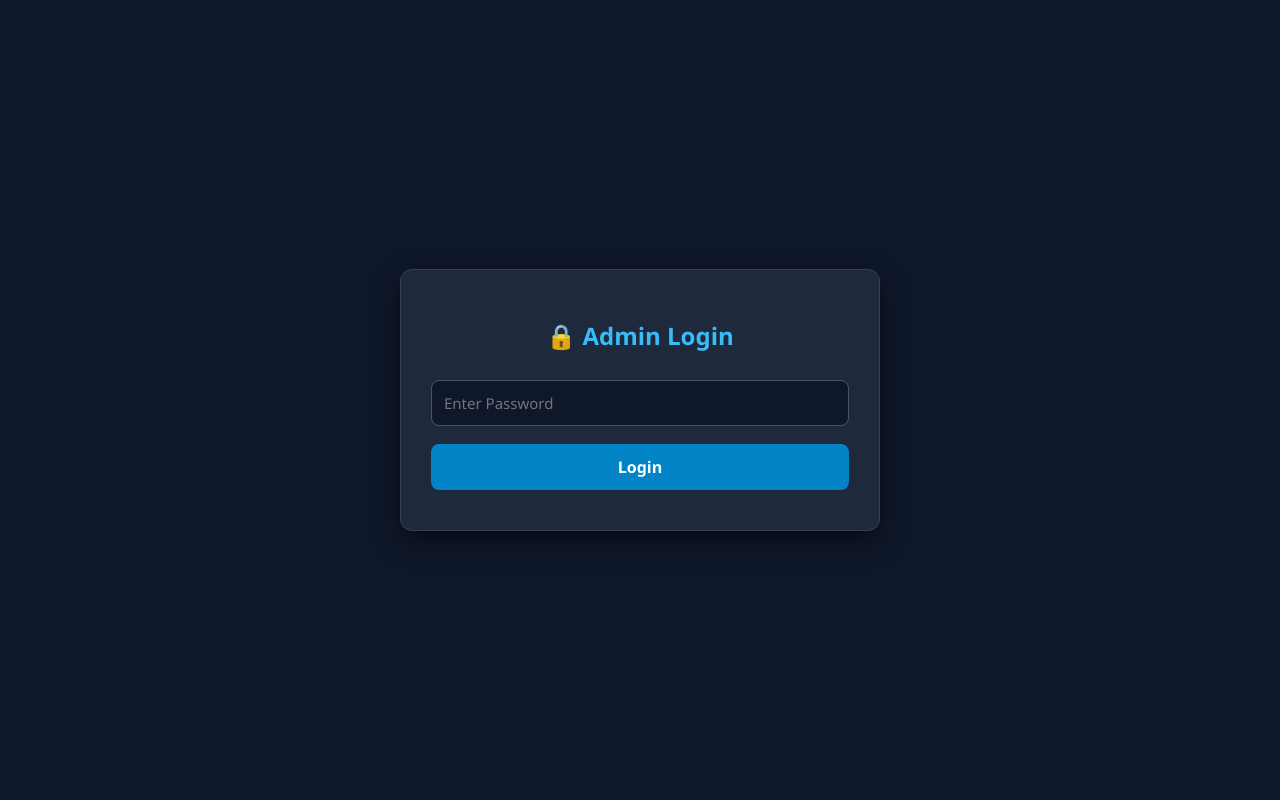
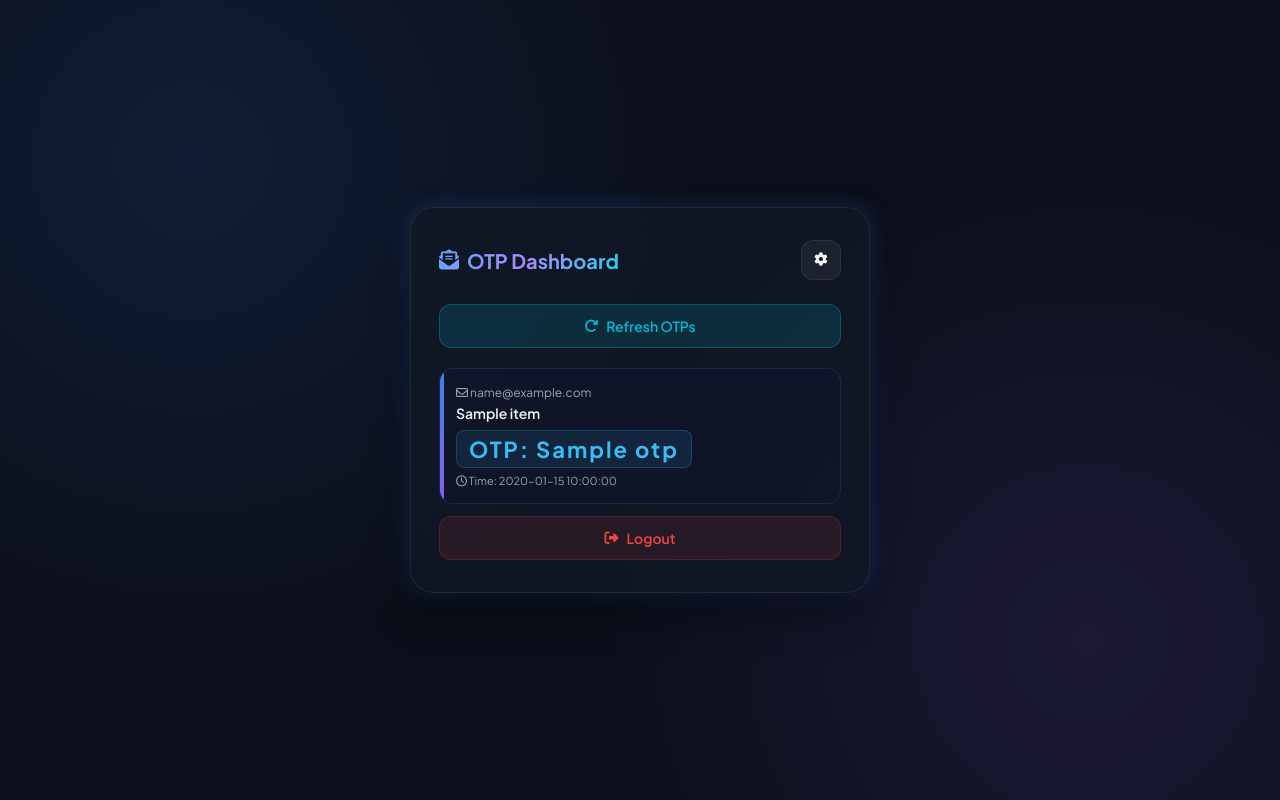
Before and after one commit to tonirshaik/gmail-otp-dashboard, a Flask app: template templates/index.html in a window 1280 px wide. Run offline with Flask 3, Linux system fonts and the light colour scheme; the template is opened without the code that fills it: most values are stand-ins (such as "Sample title", 1, 10 or a date in 2020).

Commit message:
Update index.html

```diff
--- a/templates/index.html
+++ b/templates/index.html
@@ -1,165 +1,368 @@
 <!DOCTYPE html>
-<html lang="bn">
+<html lang="en">
 <head>
     <meta charset="UTF-8">
     <meta name="viewport" content="width=device-width, initial-scale=1.0">
     <title>Gmail OTP Dashboard</title>
+    <link href="https://fonts.googleapis.com/css2?family=Plus+Jakarta+Sans:wght@300;400;500;600;700&display=swap" rel="stylesheet">
+    <link rel="stylesheet" href="https://cdnjs.cloudflare.com/ajax/libs/font-awesome/6.4.0/css/all.min.css">
+
     <style>
-        * { box-sizing: border-box; font-family: 'Segoe UI', Tahoma, Geneva, Verdana, sans-serif; }
-        body { background-color: #0f172a; color: #f8fafc; display: flex; justify-content: center; align-items: center; min-height: 100vh; margin: 0; padding: 20px; }
-        .card { background: #1e293b; padding: 30px; border-radius: 12px; box-shadow: 0 10px 25px rgba(0,0,0,0.5); width: 100%; max-width: 480px; border: 1px solid #334155; }
-        h2 { text-align: center; color: #38bdf8; margin-bottom: 20px; }
-        input { width: 100%; padding: 12px; margin: 8px 0; border-radius: 8px; border: 1px solid #475569; background: #0f172a; color: #fff; font-size: 15px; outline: none; }
-        input:focus { border-color: #38bdf8; }
-        button { width: 100%; padding: 12px; background: #0284c7; color: white; border: none; border-radius: 8px; font-size: 16px; font-weight: bold; cursor: pointer; transition: 0.3s; margin-top: 10px; }
-        button:hover { background: #0369a1; }
-        .hidden { display: none; }
-        .alert { color: #f87171; text-align: center; margin-top: 10px; font-size: 14px; }
-        .add-box { background: #0f172a; padding: 15px; border-radius: 8px; margin-bottom: 20px; border: 1px solid #334155; }
-        .otp-box { background: #0f172a; padding: 15px; border-radius: 8px; margin-top: 10px; border-left: 4px solid #38bdf8; }
-        .otp-code { font-size: 22px; font-weight: bold; color: #4ade80; letter-spacing: 2px; }
-        .logout-btn { background: #dc2626; margin-top: 15px; }
-        .logout-btn:hover { background: #b91c1c; }
+        :root {
+            --bg-color: #0b0f19;
+            --card-bg: rgba(18, 24, 38, 0.75);
+            --card-border: rgba(255, 255, 255, 0.08);
+            --text-main: #f3f4f6;
+            --text-muted: #9ca3af;
+            --accent-blue: #3b82f6;
+            --accent-purple: #8b5cf6;
+            --accent-cyan: #06b6d4;
+            --accent-green: #10b981;
+            --accent-red: #ef4444;
+            --gradient-primary: linear-gradient(135deg, #3b82f6 0%, #8b5cf6 100%);
+            --gradient-btn: linear-gradient(135deg, #2563eb 0%, #7c3aed 100%);
+            --shadow-glow: 0 0 25px rgba(59, 130, 246, 0.25);
+        }
+
+        * {
+            box-sizing: border-box;
+            margin: 0;
+            padding: 0;
+            font-family: 'Plus Jakarta Sans', sans-serif;
+        }
+
+        body {
+            background-color: var(--bg-color);
+            background-image:
+                radial-gradient(circle at 15% 20%, rgba(59, 130, 246, 0.12) 0%, transparent 40%),
+                radial-gradient(circle at 85% 80%, rgba(139, 92, 246, 0.12) 0%, transparent 40%);
+            background-attachment: fixed;
+            color: var(--text-main);
+            min-height: 100vh;
+            display: flex;
+            justify-content: center;
+            align-items: center;
+            padding: 20px;
+        }
+
+        .container {
+            position: relative;
+            width: 100%;
+            max-width: 460px;
+            background: var(--card-bg);
+            backdrop-filter: blur(16px);
+            -webkit-backdrop-filter: blur(16px);
+            border: 1px solid var(--card-border);
+            border-radius: 24px;
+            padding: 32px 28px;
+            box-shadow: 0 20px 40px rgba(0, 0, 0, 0.4), var(--shadow-glow);
+        }
+
+        /* Top Header Area */
+        .top-bar {
+            display: flex;
+            justify-content: space-between;
+            align-items: center;
+            margin-bottom: 24px;
+            position: relative;
+        }
+
+        .header-title {
+            font-size: 20px;
+            font-weight: 700;
+            background: linear-gradient(135deg, #60a5fa, #a78bfa, #22d3ee);
+            -webkit-background-clip: text;
+            -webkit-text-fill-color: transparent;
+            display: flex;
+            align-items: center;
+            gap: 8px;
+        }
+
+        /* Settings Icon Button */
+        .settings-btn {
+            background: rgba(255, 255, 255, 0.05);
+            border: 1px solid var(--card-border);
+            color: var(--text-main);
+            width: 40px;
+            height: 40px;
+            border-radius: 12px;
+            display: flex;
+            align-items: center;
+            justify-content: center;
+            cursor: pointer;
+            transition: all 0.3s ease;
+        }
+
+        .settings-btn:hover {
+            background: rgba(59, 130, 246, 0.2);
+            border-color: var(--accent-blue);
+            color: var(--accent-cyan);
+            transform: rotate(45deg);
+        }
+
+        /* Settings Popup/Modal */
+        .settings-popup {
+            display: none;
+            position: absolute;
+            top: 50px;
+            right: 0;
+            width: 320px;
+            background: #111827;
+            border: 1px solid var(--card-border);
+            border-radius: 18px;
+            padding: 20px;
+            box-shadow: 0 10px 30px rgba(0,0,0,0.8);
+            z-index: 100;
+            animation: fadeIn 0.2s ease-in-out;
+        }
+
+        .settings-popup.active {
+            display: block;
+        }
+
+        @keyframes fadeIn {
+            from { opacity: 0; transform: translateY(-10px); }
+            to { opacity: 1; transform: translateY(0); }
+        }
+
+        .popup-title {
+            font-size: 13px;
+            font-weight: 600;
+            color: var(--accent-cyan);
+            margin-bottom: 12px;
+            display: flex;
+            align-items: center;
+            gap: 6px;
+            text-transform: uppercase;
+        }
+
+        .input-group {
+            margin-bottom: 10px;
+        }
+
+        .input-group input {
+            width: 100%;
+            padding: 10px 14px;
+            background: rgba(0, 0, 0, 0.4);
+            border: 1px solid var(--card-border);
+            border-radius: 10px;
+            color: #fff;
+            font-size: 13px;
+            outline: none;
+            transition: all 0.3s ease;
+        }
+
+        .input-group input:focus {
+            border-color: var(--accent-blue);
+        }
+
+        .btn {
+            width: 100%;
+            padding: 12px;
+            border: none;
+            border-radius: 12px;
+            font-weight: 600;
+            font-size: 14px;
+            cursor: pointer;
+            display: flex;
+            align-items: center;
+            justify-content: center;
+            gap: 8px;
+            transition: all 0.3s ease;
+        }
+
+        .btn-primary {
+            background: var(--gradient-btn);
+            color: #fff;
+            padding: 10px;
+            font-size: 13px;
+        }
+
+        .btn-refresh {
+            background: rgba(6, 182, 212, 0.15);
+            color: var(--accent-cyan);
+            border: 1px solid rgba(6, 182, 212, 0.3);
+            margin-bottom: 20px;
+        }
+
+        .btn-refresh:hover {
+            background: rgba(6, 182, 212, 0.25);
+            color: #fff;
+            box-shadow: 0 0 15px rgba(6, 182, 212, 0.3);
+        }
+
+        .btn-logout {
+            background: rgba(239, 68, 68, 0.1);
+            color: var(--accent-red);
+            border: 1px solid rgba(239, 68, 68, 0.2);
+            margin-top: 10px;
+        }
+
+        .btn-logout:hover {
+            background: rgba(239, 68, 68, 0.2);
+            color: #fff;
+        }
+
+        .msg-success {
+            font-size: 12px;
+            color: var(--accent-green);
+            text-align: center;
+            margin-top: 8px;
+        }
+
+        .otp-card {
+            background: rgba(15, 23, 42, 0.6);
+            border: 1px solid rgba(59, 130, 246, 0.2);
+            border-radius: 14px;
+            padding: 16px;
+            margin-bottom: 12px;
+            position: relative;
+            overflow: hidden;
+        }
+
+        .otp-card::before {
+            content: '';
+            position: absolute;
+            top: 0;
+            left: 0;
+            width: 4px;
+            height: 100%;
+            background: var(--gradient-primary);
+        }
+
+        .otp-email {
+            font-size: 12px;
+            color: var(--text-muted);
+            margin-bottom: 4px;
+        }
+
+        .otp-subject {
+            font-size: 14px;
+            font-weight: 600;
+            color: var(--text-main);
+            margin-bottom: 8px;
+        }
+
+        .otp-code-box {
+            display: inline-block;
+            font-size: 22px;
+            font-weight: 700;
+            color: #38bdf8;
+            letter-spacing: 2px;
+            background: rgba(56, 189, 248, 0.1);
+            padding: 4px 12px;
+            border-radius: 8px;
+            border: 1px solid rgba(56, 189, 248, 0.2);
+            margin-bottom: 6px;
+        }
+
+        .otp-time {
+            font-size: 11px;
+            color: var(--text-muted);
+        }
+
+        .empty-state {
+            text-align: center;
+            color: var(--text-muted);
+            font-size: 13px;
+            padding: 20px 0;
+        }
     </style>
 </head>
 <body>
 
-    <!-- Login UI -->
-    <div id="login-section" class="card">
-        <h2>🔒 Admin Login</h2>
-        <input type="password" id="password" placeholder="Enter Password">
-        <button onclick="handleLogin()">Login</button>
-        <div id="login-error" class="alert"></div>
+    <div class="container">
+        <!-- Top Bar with Settings Icon -->
+        <div class="top-bar">
+            <div class="header-title">
+                <i class="fa-solid fa-envelope-open-text"></i> OTP Dashboard
             </div>
 
-    <!-- Dashboard UI -->
-    <div id="dashboard-section" class="card hidden">
-        <h2>📥 Gmail OTP Dashboard</h2>
+            <!-- Gear Icon Button -->
+            <button class="settings-btn" id="settingsToggle" title="Add Account Settings">
+                <i class="fa-solid fa-gear"></i>
+            </button>
 
-        <!-- Add Gmail Form -->
-        <div class="add-box">
-            <h3 style="margin: 0 0 10px 0; color:#38bdf8; font-size:15px;">➕ Add Gmail Account</h3>
-            <input type="email" id="new-email" placeholder="Gmail Address">
-            <input type="password" id="new-app-pass" placeholder="16-digit App Password">
-            <button onclick="addAccount()" style="background:#10b981;">Save Account</button>
-            <div id="add-msg" style="font-size:13px; margin-top:8px; text-align:center;"></div>
+            <!-- Hidden Add Account Dropdown -->
+            <div class="settings-popup" id="settingsPopup">
+                <div class="popup-title">
+                    <i class="fa-solid fa-user-plus"></i> Add Gmail Account
+                </div>
+                <form action="/add_account" method="POST">
+                    <div class="input-group">
+                        <input type="email" name="email" placeholder="Gmail Address" required autocomplete="off">
+                    </div>
+                    <div class="input-group">
+                        <input type="password" name="app_password" placeholder="16-digit App Password" required autocomplete="off">
+                    </div>
+                    <button type="submit" class="btn btn-primary">
+                        <i class="fa-solid fa-floppy-disk"></i> Save Account
+                    </button>
+                </form>
+            </div>
         </div>
 
-        <button onclick="fetchOTPs()">🔄 Refresh OTPs</button>
-        <div id="otp-list" style="margin-top: 15px;"></div>
-        <button class="logout-btn" onclick="handleLogout()">Logout</button>
+        {% if msg %}
+            <div class="msg-success" style="margin-bottom: 15px;">{{ msg }}</div>
+        {% endif %}
+
+        <!-- Refresh OTPs Button -->
+        <a href="/" style="text-decoration: none;">
+            <button type="button" class="btn btn-refresh">
+                <i class="fa-solid fa-rotate-right"></i> Refresh OTPs
+            </button>
+        </a>
+
+        <!-- OTP Cards Container -->
+        <div class="otp-container">
+            {% if otps %}
+                {% for item in otps %}
+                    <div class="otp-card">
+                        <div class="otp-email"><i class="fa-regular fa-envelope"></i> {{ item.email }}</div>
+                        <div class="otp-subject">{{ item.subject }}</div>
+                        {% if item.otp %}
+                            <div class="otp-code-box">OTP: {{ item.otp }}</div>
+                        {% endif %}
+                        <div class="otp-time"><i class="fa-regular fa-clock"></i> Time: {{ item.time }}</div>
+                    </div>
+                {% endfor %}
+            {% else %}
+                <div class="empty-state">
+                    <i class="fa-solid fa-inbox" style="font-size: 24px; margin-bottom: 6px; display: block;"></i>
+                    No OTPs found.
+                </div>
+            {% endif %}
         </div>
 
+        <!-- Logout Button (Fixed Issue with URL ?) -->
+        <a href="/logout" style="text-decoration: none;">
+            <button type="button" class="btn btn-logout">
+                <i class="fa-solid fa-right-from-bracket"></i> Logout
+            </button>
+        </a>
+    </div>
+
+    <!-- JavaScript to Handle Dropdown & Browser Reload -->
     <script>
-        let savedPassword = localStorage.getItem("master_pass") || "";
+        const settingsToggle = document.getElementById('settingsToggle');
+        const settingsPopup = document.getElementById('settingsPopup');
 
-        async function handleLogin() {
-            const passInput = document.getElementById('password').value;
-            const errorDiv = document.getElementById('login-error');
-            errorDiv.innerText = '';
-
-            try {
-                const res = await fetch('/api/login', {
-                    method: 'POST',
-                    headers: { 'Content-Type': 'application/json' },
-                    body: JSON.stringify({ password: passInput })
+        if (settingsToggle && settingsPopup) {
+            settingsToggle.addEventListener('click', (e) => {
+                e.stopPropagation();
+                settingsPopup.classList.toggle('active');
             });
 
-                if (res.ok) {
-                    localStorage.setItem("master_pass", passInput);
-                    savedPassword = passInput;
-                    showDashboard();
-                } else {
-                    errorDiv.innerText = 'ভুল পাসওয়ার্ড!';
+            document.addEventListener('click', (e) => {
+                if (!settingsPopup.contains(e.target) && !settingsToggle.contains(e.target)) {
+                    settingsPopup.classList.remove('active');
                 }
-            } catch (err) {
-                errorDiv.innerText = 'কানেকশন সমস্যা!';
-            }
+            });
         }
 
-        function showDashboard() {
-            document.getElementById('login-section').classList.add('hidden');
-            document.getElementById('dashboard-section').classList.remove('hidden');
-            fetchOTPs();
-        }
-
-        async function addAccount() {
-            const email = document.getElementById('new-email').value;
-            const password = document.getElementById('new-app-pass').value;
-            const msgDiv = document.getElementById('add-msg');
-
-            if (!email || !password) {
-                msgDiv.style.color = '#f87171';
-                msgDiv.innerText = 'Email এবং App Password দুটিই দিন!';
-                return;
-            }
-
-            try {
-                const res = await fetch('/api/add-account', {
-                    method: 'POST',
-                    headers: {
-                        'Content-Type': 'application/json',
-                        'X-Master-Password': savedPassword
-                    },
-                    body: JSON.stringify({ email, password })
-                });
-
-                const data = await res.json();
-                if (res.ok) {
-                    msgDiv.style.color = '#4ade80';
-                    msgDiv.innerText = data.message;
-                    document.getElementById('new-email').value = '';
-                    document.getElementById('new-app-pass').value = '';
-                    fetchOTPs();
-                } else {
-                    msgDiv.style.color = '#f87171';
-                    msgDiv.innerText = data.error || 'যোগ করা যায়নি!';
-                }
-            } catch (err) {
-                msgDiv.style.color = '#f87171';
-                msgDiv.innerText = 'সার্ভার সমস্যা!';
-            }
-        }
-
-        async function fetchOTPs() {
-            const listDiv = document.getElementById('otp-list');
-            listDiv.innerHTML = '<p style="text-align:center; color:#94a3b8;">Checking Gmail...</p>';
-
-            try {
-                const res = await fetch('/api/fetch-otps', {
-                    headers: { 'X-Master-Password': savedPassword }
-                });
-
-                if (res.status === 401) {
-                    handleLogout();
-                    return;
-                }
-
-                const data = await res.json();
-                if (Array.isArray(data) && data.length > 0) {
-                    listDiv.innerHTML = data.map(item => `
-                        <div class="otp-box">
-                            <div style="font-size:12px; color:#94a3b8;">${item.email}</div>
-                            <div style="font-weight:bold; margin: 4px 0;">${item.subject}</div>
-                            <div>OTP: <span class="otp-code">${item.code}</span></div>
-                            <div style="font-size:11px; color:#64748b; margin-top:4px;">Time: ${item.time}</div>
-                        </div>
-                    `).join('');
-                } else {
-                    listDiv.innerHTML = '<p style="text-align:center; color:#94a3b8;">No OTPs found.</p>';
-                }
-            } catch (err) {
-                listDiv.innerHTML = '<p style="color:#f87171; text-align:center;">Failed to load OTPs</p>';
-            }
-        }
-
-        function handleLogout() {
-            localStorage.removeItem("master_pass");
-            location.reload();
-        }
-
-        if (savedPassword) {
-            showDashboard();
+        // Auto Logout on Hard Page Reload (F5 or Browser Refresh Button)
+        if (performance.navigation.type === performance.navigation.TYPE_RELOAD) {
+            window.location.replace("/logout");
         }
     </script>
 </body>
```
Lines whose indentation alone changed are shown as unchanged.
